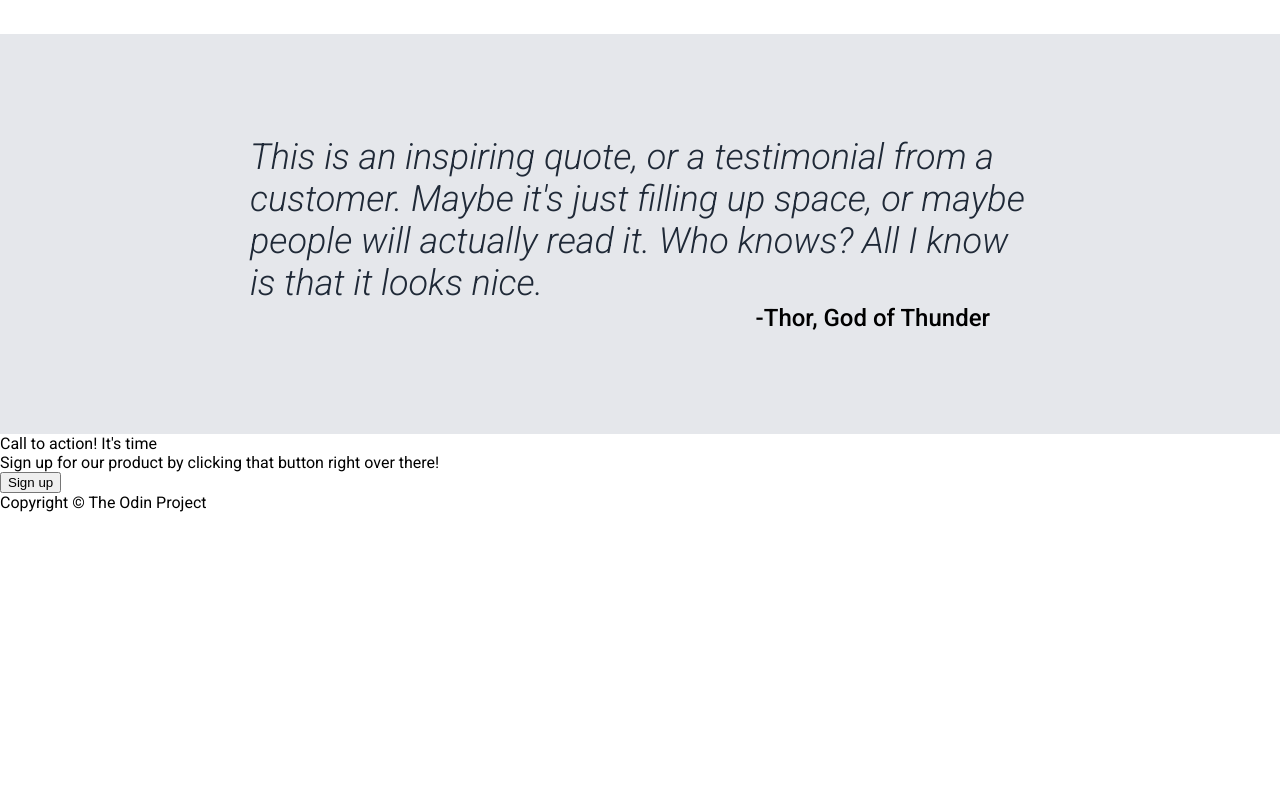
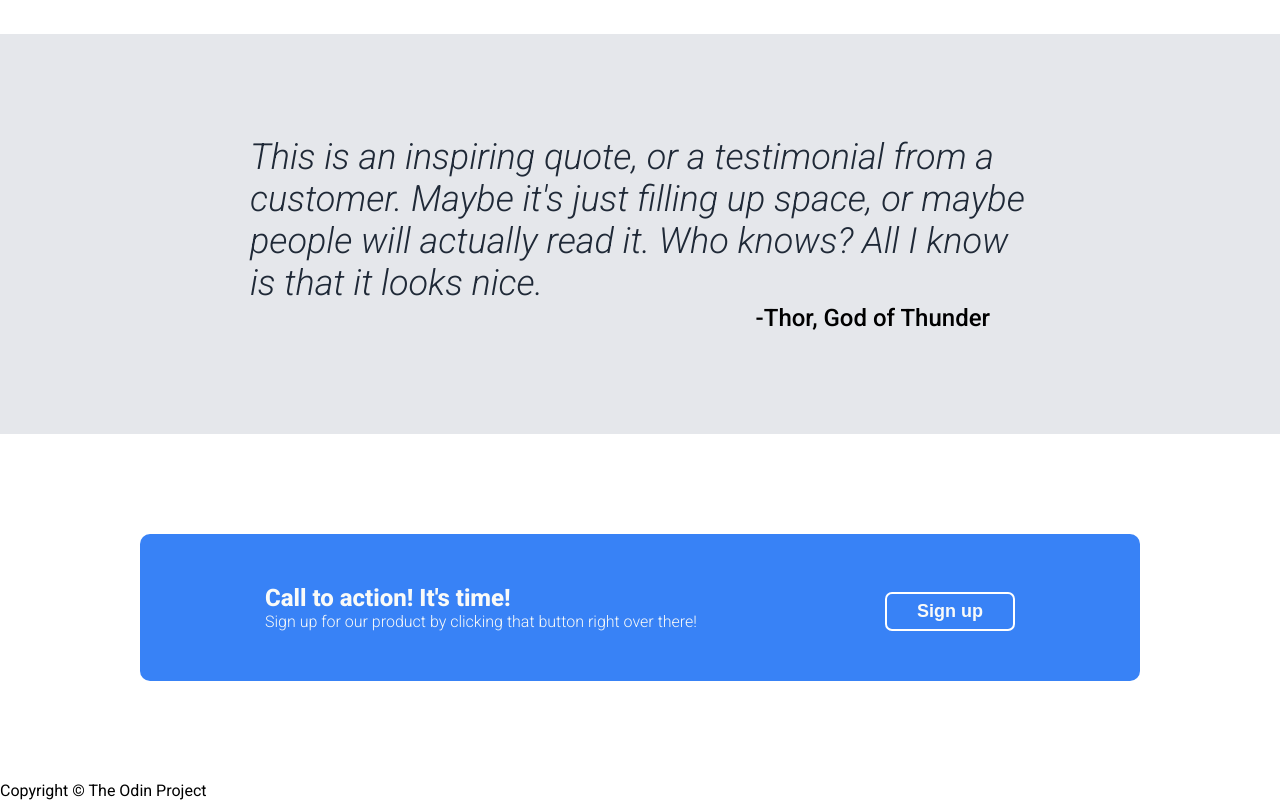
Before and after one commit to Liiam99/odin-landing-page, a plain HTML site: page index.html in a window 1280 px wide. Shown: the part 1066-1866 px from the top of the page. Before the commit the page ends 1578 px from the top, so only its background shows below. Drawn offline with Linux system fonts and the light colour scheme.

Commit message:
Add styling to Call to Action! section

```diff
--- a/index.html
+++ b/index.html
@@ -69,9 +69,13 @@
     </div>
 
     <div class="action">
-        <div class="action-title">Call to action! It's time</div>
-        <div class="action-text">Sign up for our product by clicking that button right over there!</div>
-        <button class="action-button">Sign up</button>
+        <div class="action-container">
+            <div class="action-left">
+                <div class="action-header">Call to action! It's time!</div>
+                <div class="action-text">Sign up for our product by clicking that button right over there!</div>
+            </div>
+            <button class="action-button">Sign up</button>
+        </div>
     </div>
 
     <div class="footer">
--- a/style.css
+++ b/style.css
@@ -162,3 +162,42 @@ body {
     font-weight: 500;
     font-size: 24px;
 }
+
+.action {
+    display: flex;
+    justify-content: center;
+    margin: 100px 0px;
+}
+
+.action-container {
+    background-color: #3882F6;
+    padding: 50px 125px;
+    max-width: 1000px;
+    flex: auto;
+    border-radius: 10px;
+    display: flex;
+    justify-content: space-between;
+    align-items: flex-end;
+}
+
+.action-header {
+    font-size: 24px;
+    color: #F9FAF8;
+    font-weight: 800;
+}
+
+.action-text {
+    color: #F9FAF8;
+    font-weight: 300;
+}
+
+.action-button {
+    background-color: #3882F6;
+    color: #F9FAF8;
+    font-weight: 800;
+    padding: 7px 30px;
+    border-radius: 7px;
+    border: 2px solid white;
+    flex: none;
+    font-size: 18px;
+}
```
